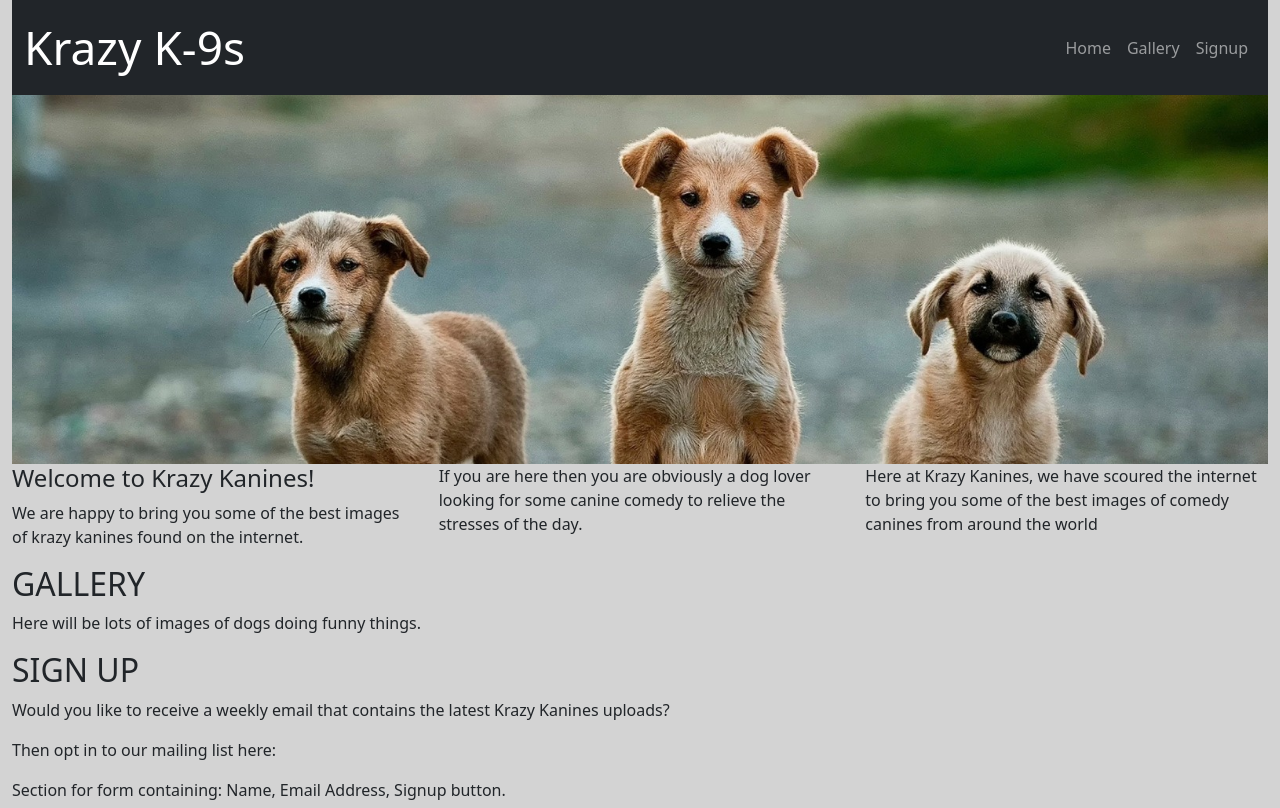
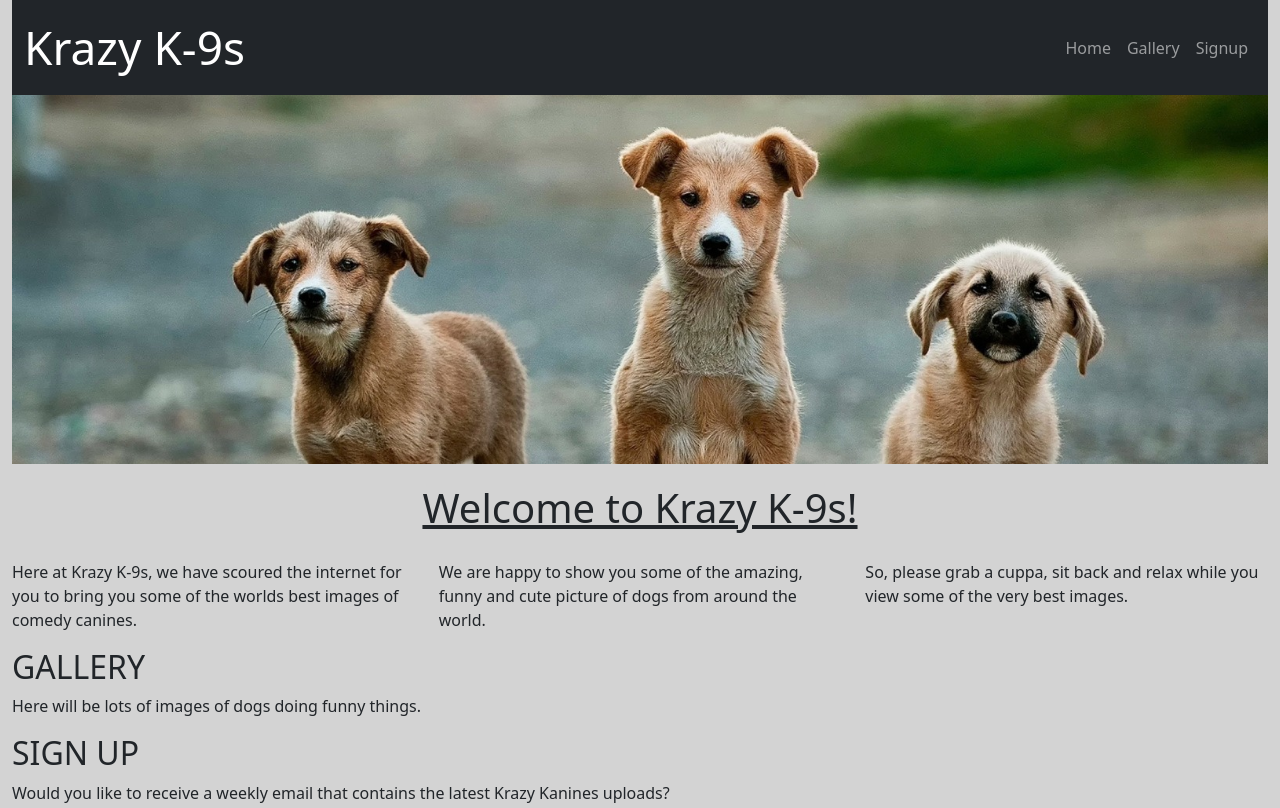
Before and after one commit to KimB81/CI-MS1-Project, a plain HTML site: page index.html in a window 1280 px wide. Shown: the top 808 px of the page. Drawn offline with nearby package versions, Linux system fonts and the light colour scheme.

Commit message:
Style: added h1 styling in Introduction section

```diff
--- a/assets/css/style.css
+++ b/assets/css/style.css
@@ -11,3 +11,9 @@ body {
 .navbar-light .navbar-nav .nav-link {
     color: black;
 }
+
+/* ---------------------------------------- INTRODUCTION HEADER */
+
+#heading {
+    padding: 20px;
+}
--- a/index.html
+++ b/index.html
@@ -47,23 +47,24 @@
 
         <!-- Hero Image: Credit goes to Anoir Chafik: https://unsplash.com/photos/2_3c4dIFYFU -->
         <div class="row">
-            <img src="assets/img/heroimage.jpeg" alt="3 cute puppies in the street"></a>
+            <img src="assets/img/heroimage.jpeg" alt="3 cute puppies in the street" class="img-fluid"></a>
         </div>
         <!-- End of Hero Image -->
 
         <!-- Introduction -->
         <div class="row">
+            <h1 id="heading" class="text-center text-decoration-underline">Welcome to Krazy K-9s!</h1>
+        </div>
+
+        <div class="row">
             <div class="col">
-                <h4>Welcome to Krazy Kanines!</h4>
-                <p>We are happy to bring you some of the best images of krazy kanines found on the internet.</p>
+                <p>Here at Krazy K-9s, we have scoured the internet for you to bring you some of the worlds best images of comedy canines.</p>
             </div>
             <div class="col">
-                <p>If you are here then you are obviously a dog lover looking for some canine comedy to relieve the
-                    stresses of the day.</p>
+                <p>We are happy to show you some of the amazing, funny and cute picture of dogs from around the world.</p>
             </div>
             <div class="col">
-                <p>Here at Krazy Kanines, we have scoured the internet to bring you some of the best images of comedy
-                    canines from around the world</p>
+                <p>So, please grab a cuppa, sit back and relax while you view some of the very best images.</p>
             </div>
         </div>
         <!-- End of Introduction -->
```
